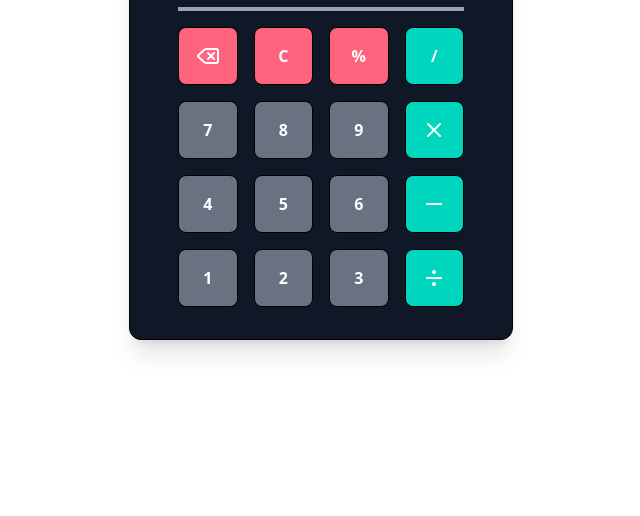
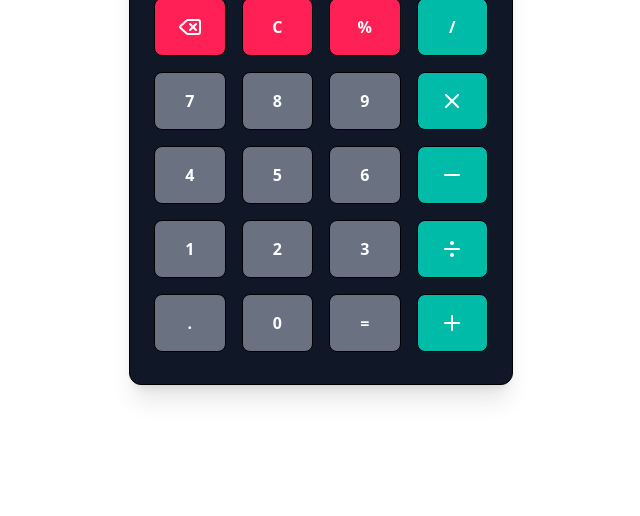
Before and after one commit to Jetrossgalinato/Calculator, a website: page index.html in a window 1280 px wide. Shown: the part 284-800 px from the top of the page, without its empty margins (319-959 px from the left). Drawn offline with nearby package versions, Linux system fonts and the light colour scheme.

Commit message:
feat: add 5th row of buttons

```diff
--- a/index.html
+++ b/index.html
@@ -13,36 +13,36 @@
     <div class="flex items-center justify-center min-h-screen">
       <!-- Outer Card -->
       <div
-        class="w-[50%] lg:w-[30%] border border-black bg-gray-900 rounded-xl py-8 px-12 shadow-xl"
+        class="w-[50%] lg:w-[30%] border border-black bg-gray-900 rounded-xl py-8 px-6 shadow-xl"
       >
         <!-- Output Section -->
-        <div class="h-[50%] border border-black bg-gray-400 p-8 mb-4 relative">
+        <div class="border border-black bg-gray-400 p-8 mb-8 mx-6 relative">
           <div class="absolute right-4 bottom-2 text-3xl">0.</div>
         </div>
         <!-- Buttons Section -->
-        <div class="w-full border-t-4 border-gray-400 bg-gray-900 pt-4">
+        <div class="w-full border-t-4 border-gray-500 bg-gray-900 pt-4">
           <div class="grid grid-cols-4 gap-4">
             <!-- Delete Button -->
             <div
-              class="flex justify-center border border-black rounded-lg font-semibold text-blue-500 p-4 cursor-pointer text-white bg-rose-400 hover:bg-rose-500"
+              class="flex justify-center border border-black rounded-lg font-semibold text-blue-500 p-4 cursor-pointer text-white bg-rose-500 hover:bg-rose-600"
             >
               <i data-lucide="delete"></i>
             </div>
             <!-- Clear Button -->
             <div
-              class="flex justify-center border border-black rounded-lg font-semibold text-blue-500 p-4 cursor-pointer text-white bg-rose-400 hover:bg-rose-500"
+              class="flex justify-center border border-black rounded-lg font-semibold text-blue-500 p-4 cursor-pointer text-white bg-rose-500 hover:bg-rose-600"
             >
               C
             </div>
             <!-- Percent Button -->
             <div
-              class="flex justify-center border border-black rounded-lg font-semibold text-blue-500 p-4 cursor-pointer text-white bg-rose-400 hover:bg-rose-500"
+              class="flex justify-center border border-black rounded-lg font-semibold text-blue-500 p-4 cursor-pointer text-white bg-rose-500 hover:bg-rose-600"
             >
               %
             </div>
             <!-- Slash Button -->
             <div
-              class="flex justify-center border border-black rounded-lg font-semibold text-red-500 p-4 cursor-pointer text-white bg-teal-400 hover:bg-teal-500"
+              class="flex justify-center border border-black rounded-lg font-semibold text-red-500 p-4 cursor-pointer text-white bg-teal-500 hover:bg-teal-600"
             >
               /
             </div>
@@ -66,7 +66,7 @@
             </div>
             <!-- Multiply Button -->
             <div
-              class="flex justify-center border border-black rounded-lg font-semibold p-4 cursor-pointer text-white bg-teal-400 hover:bg-teal-500"
+              class="flex justify-center border border-black rounded-lg font-semibold p-4 cursor-pointer text-white bg-teal-500 hover:bg-teal-600"
             >
               <i data-lucide="x"></i>
             </div>
@@ -90,7 +90,7 @@
             </div>
             <!-- Subtract Button -->
             <div
-              class="flex justify-center border border-black rounded-lg font-semibold p-4 cursor-pointer text-white bg-teal-400 hover:bg-teal-500"
+              class="flex justify-center border border-black rounded-lg font-semibold p-4 cursor-pointer text-white bg-teal-500 hover:bg-teal-600"
             >
               <i data-lucide="minus"></i>
             </div>
@@ -114,9 +114,29 @@
             </div>
             <!-- Divide Button -->
             <div
-              class="flex justify-center border border-black rounded-lg font-semibold p-4 cursor-pointer text-white bg-teal-400 hover:bg-teal-500"
+              class="flex justify-center border border-black rounded-lg font-semibold p-4 cursor-pointer text-white bg-teal-500 hover:bg-teal-600"
             >
               <i data-lucide="divide"></i>
+            </div>
+            <div
+              class="flex justify-center border border-black rounded-lg font-semibold p-4 cursor-pointer text-white bg-gray-500 hover:bg-gray-600"
+            >
+              .
+            </div>
+            <div
+              class="flex justify-center border border-black rounded-lg font-semibold p-4 cursor-pointer text-white bg-gray-500 hover:bg-gray-600"
+            >
+              0
+            </div>
+            <div
+              class="flex justify-center border border-black rounded-lg font-semibold p-4 cursor-pointer text-white bg-gray-500 hover:bg-gray-600"
+            >
+              =
+            </div>
+            <div
+              class="flex justify-center border border-black rounded-lg font-semibold p-4 cursor-pointer text-white bg-teal-500 hover:bg-gray-600"
+            >
+              <i data-lucide="plus"></i>
             </div>
           </div>
         </div>
```
